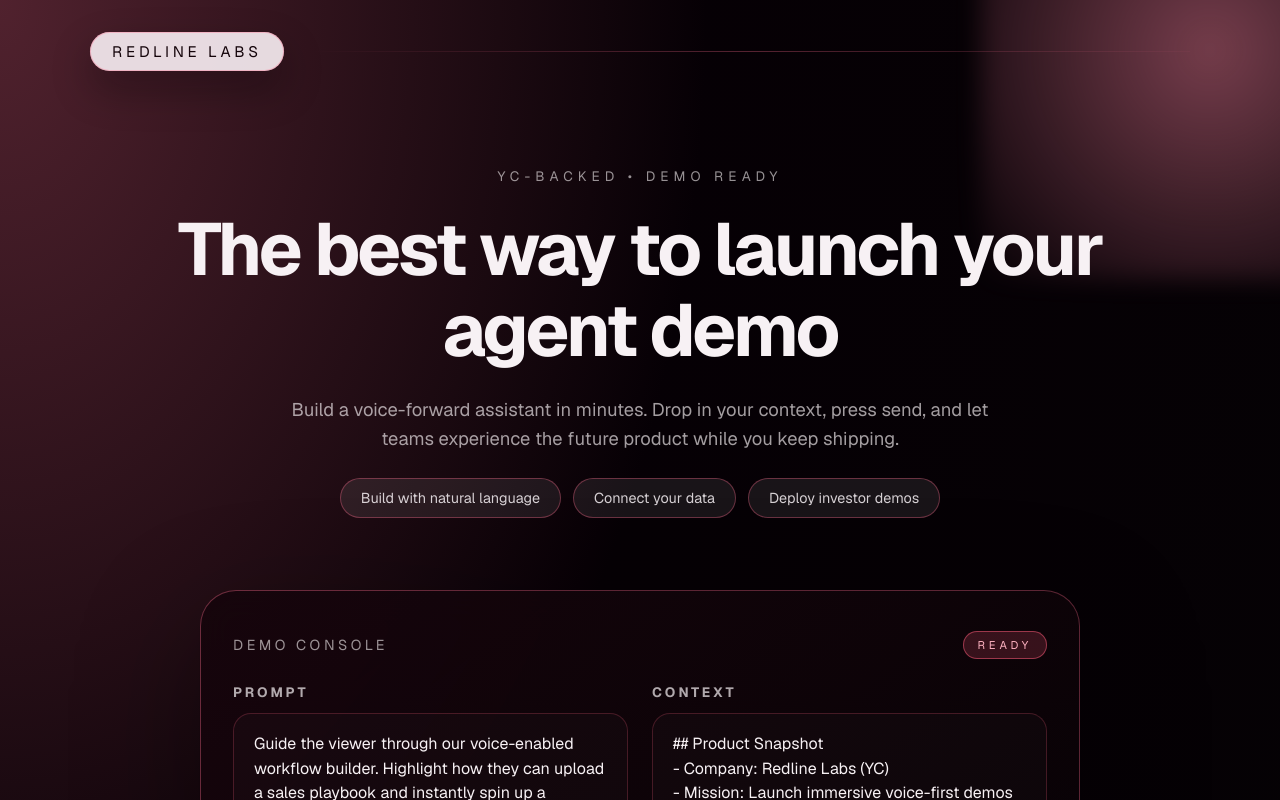
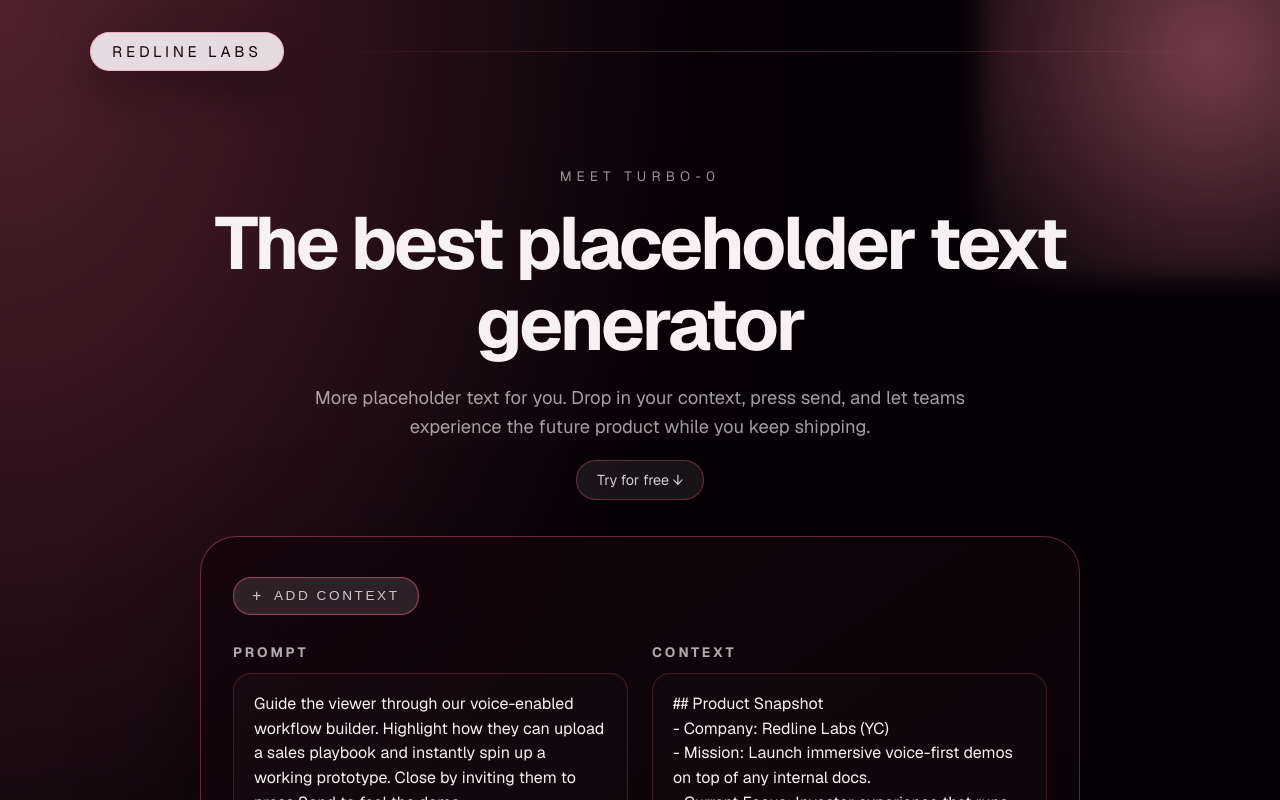
Before and after one commit to CarlOwOs/tbd-labs-demo, a Next.js app: page / in a window 1280 px wide. Shown: the top 800 px of the page. Built offline with nearby package versions, Linux system fonts and the light colour scheme.

Commit message:
style improvements

```diff
--- a/src/app/page.module.css
+++ b/src/app/page.module.css
@@ -94,7 +94,7 @@
   display: flex;
   flex-direction: column;
   align-items: center;
-  gap: 72px;
+  gap: 28px;
   margin-top: 56px;
 }
 
@@ -103,7 +103,7 @@
   flex-direction: column;
   align-items: center;
   text-align: center;
-  gap: 24px;
+  gap: 18px;
   width: min(960px, 100%);
 }
 
@@ -132,6 +132,7 @@
   gap: 12px;
   flex-wrap: wrap;
   justify-content: center;
+  margin-bottom: 8px;
 }
 
 .pills span {
@@ -166,25 +167,49 @@
   overflow: hidden;
 }
 
-.promptHeader {
+.promptToolbar {
   display: flex;
   align-items: center;
   justify-content: space-between;
-  text-transform: uppercase;
-  font-size: 0.9rem;
-  letter-spacing: 0.22rem;
-  color: rgba(247, 241, 244, 0.6);
-  margin-bottom: 24px;
+  margin-bottom: 28px;
 }
 
-.statusBadge {
-  padding: 6px 14px;
-  border-radius: 999px;
-  border: 1px solid rgba(255, 92, 122, 0.5);
-  background: rgba(255, 92, 122, 0.18);
-  color: #ffb3c2;
-  letter-spacing: 0.24rem;
-  font-size: 0.7rem;
+.contextButton {
+  border: 1px solid rgba(255, 107, 141, 0.45);
+  border-radius: 18px;
+  background: rgba(246, 235, 240, 0.12);
+  color: rgba(247, 241, 244, 0.8);
+  padding: 10px 18px;
+  font-size: 0.85rem;
+  letter-spacing: 0.16rem;
+  text-transform: uppercase;
+  display: inline-flex;
+  align-items: center;
+  gap: 10px;
+  box-shadow: inset 0 0 0 1px rgba(255, 255, 255, 0.05);
+  backdrop-filter: blur(14px);
+  cursor: pointer;
+  transition: transform 0.2s ease, box-shadow 0.2s ease,
+    background 0.2s ease;
+}
+
+.contextButton::before {
+  content: "+";
+  font-size: 1rem;
+  line-height: 1;
+}
+
+.contextButton:hover {
+  transform: translateY(-1px);
+  box-shadow: inset 0 0 0 1px rgba(255, 255, 255, 0.08),
+    0 14px 30px rgba(5, 2, 5, 0.35);
+  background: rgba(246, 235, 240, 0.2);
+}
+
+.contextButton:focus-visible {
+  outline: none;
+  box-shadow: inset 0 0 0 1px rgba(255, 255, 255, 0.12),
+    0 0 0 3px rgba(255, 92, 122, 0.35);
 }
 
 .promptInputs {
--- a/src/app/page.tsx
+++ b/src/app/page.tsx
@@ -13,9 +13,7 @@
   4. Prompt them to press Send to trigger the scripted walkthrough.`;
 
 const HIGHLIGHTS = [
-  "Build with natural language",
-  "Connect your data",
-  "Deploy investor demos",
+  "Try for free ↓",
 ];
 
 export default function Home() {
@@ -28,10 +26,10 @@
       </header>
       <main className={styles.main}>
         <section className={styles.hero}>
-          <span className={styles.eyebrow}>YC-backed • Demo ready</span>
-          <h1>The best way to launch your agent demo</h1>
+          <span className={styles.eyebrow}>MEET TURBO-0</span>
+          <h1>The best placeholder text generator</h1>
           <p>
-            Build a voice-forward assistant in minutes. Drop in your context,
+            More placeholder text for you. Drop in your context,
             press send, and let teams experience the future product while you
             keep shipping.
           </p>
@@ -44,10 +42,11 @@
 
         <section className={styles.interactive}>
           <div className={styles.promptPanel}>
-            <header className={styles.promptHeader}>
-              <span>Demo console</span>
-              <span className={styles.statusBadge}>ready</span>
-            </header>
+            <div className={styles.promptToolbar}>
+              <button type="button" className={styles.contextButton}>
+                Add context
+              </button>
+            </div>
             <div className={styles.promptInputs}>
               <div className={styles.promptBlock}>
                 <h3>Prompt</h3>
```
